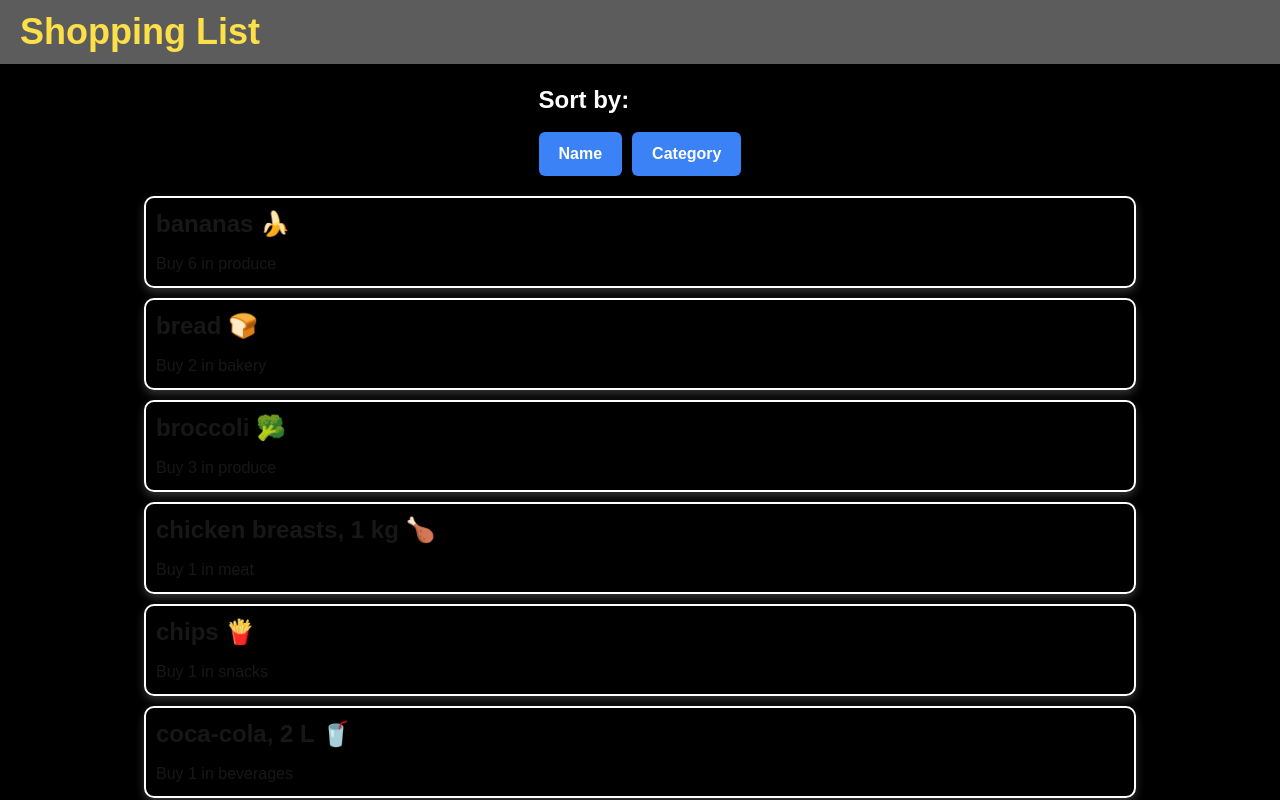
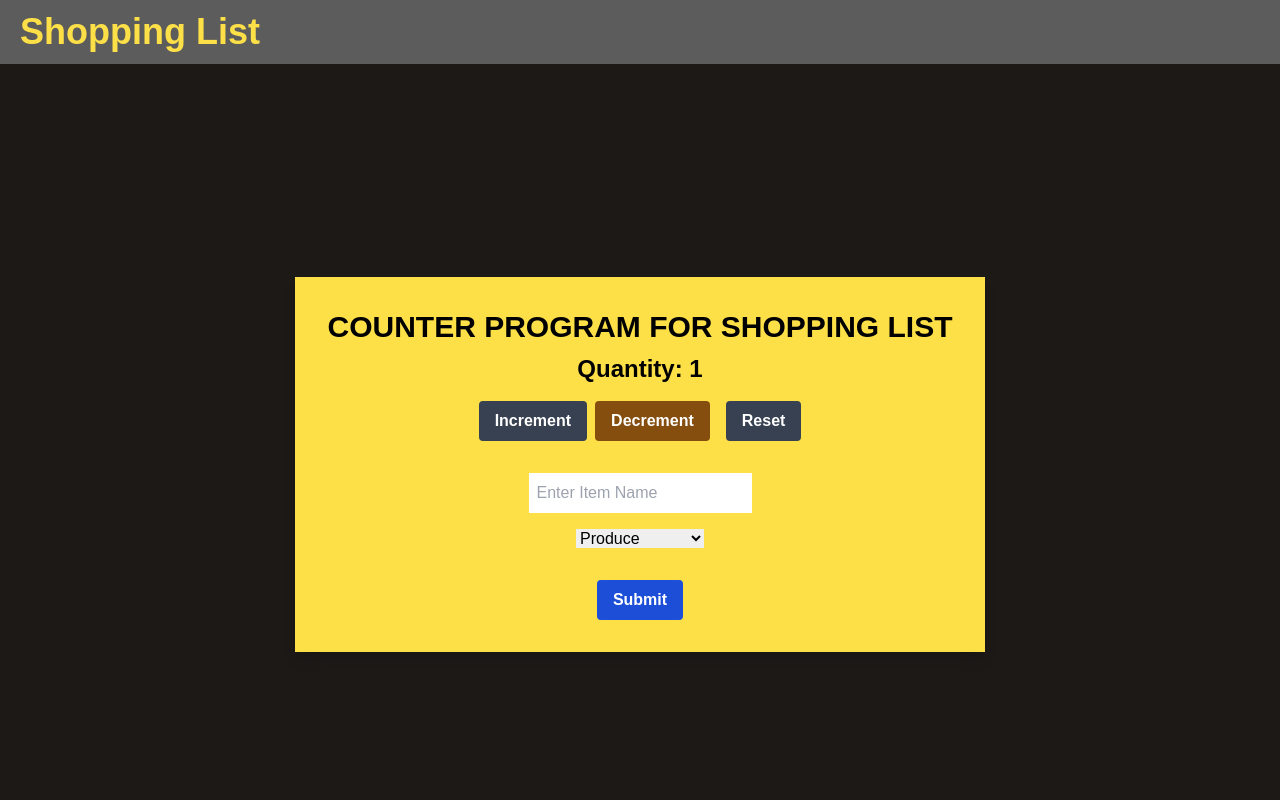
Before and after one commit to manminder11/cprg306-assignments, a Next.js app: page /week-7 in a window 1280 px wide. Shown: the top 800 px of the page. Built offline with nearby package versions, Linux system fonts and the light colour scheme.

Commit message:
kindly done

```diff
--- a/app/week-7/item-list.js
+++ b/app/week-7/item-list.js
@@ -1,11 +1,11 @@
 "use client";
 import { useState } from "react";
-import items from "./items.json";
 import Item from "./item.js";
 
-export default function ItemList() {
+export default function ItemList({ items }) {
   const [sortBy, setSortBy] = useState("name");
 
+  const getSortedItems = () => {
     let sortedItems = [...items];
     if (sortBy === "category") {
       sortedItems.sort((a, b) => a.category.localeCompare(b.category));
@@ -13,6 +13,10 @@
     if (sortBy === "name") {
       sortedItems.sort((a, b) => a.name.localeCompare(b.name));
     }
+    return sortedItems;
+  };
+
+  const sortedItems = getSortedItems();
 
   return (
     <main
--- a/app/week-7/new-item.js
+++ b/app/week-7/new-item.js
@@ -2,7 +2,7 @@
 
 import { useState } from "react";
 
-export default function NewItem() {
+export default function NewItem({ onAddItem }) {
   const [quantity, setQuantity] = useState(1);
   const [name, setName] = useState("");
   const [category, setCategory] = useState("produce");
@@ -25,15 +25,16 @@
     event.preventDefault();
 
     const item = {
+      id: Date.now(),
       name: name,
       category: category,
       quantity: quantity,
     };
 
-    console.log({ item });
-    window.alert(
-      `Item: ${item.name} \nCategory: ${item.category} \nQuantity: ${item.quantity}`
-    );
+    if (onAddItem) {
+      onAddItem(item);
+    }
+
     setQuantity(1);
     setCategory("produce");
     setName("");
--- a/app/week-7/page.js
+++ b/app/week-7/page.js
@@ -1,12 +1,25 @@
+"use client";
+import { useState } from "react";
 import ItemList from "./item-list.js";
+import itemsData from "./items.json";
+import NewItem from "./new-item.js";
 export default function Page() {
+  const [items, setItems] = useState(itemsData);
+
+
+  function handleAddItem(item) {
+    setItems([...items, item]);
+  }
+
+
   return (
     <main>
       <h1 className="font-extrabold text-4xl p-3 pl-5 text-yellow-300 ">
         Shopping List
       </h1>
       <header>
-        <ItemList />
+        <NewItem onAddItem={handleAddItem} />
+        <ItemList items={items} />
       </header>
     </main>
   );
```
Lines whose indentation alone changed are shown as unchanged.
